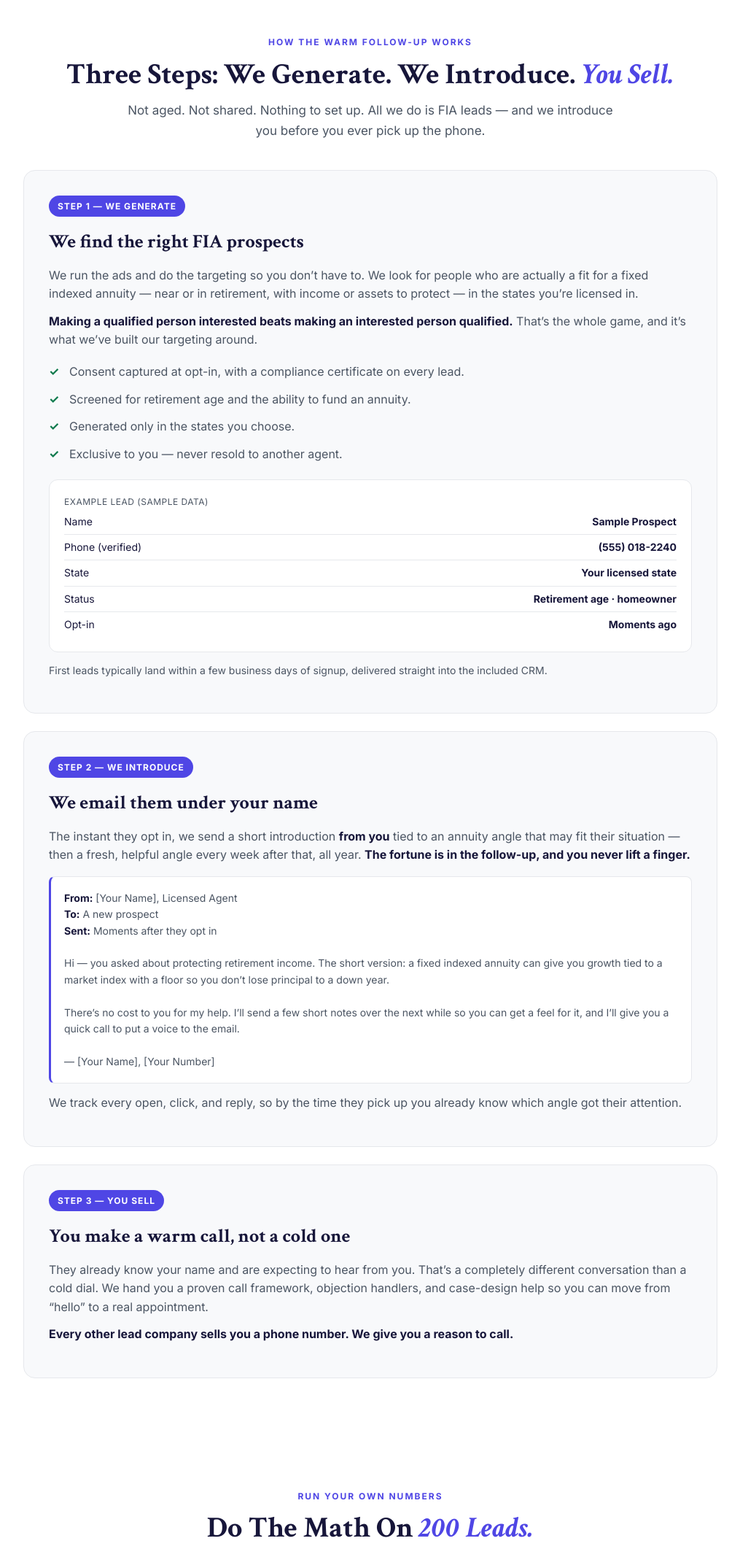
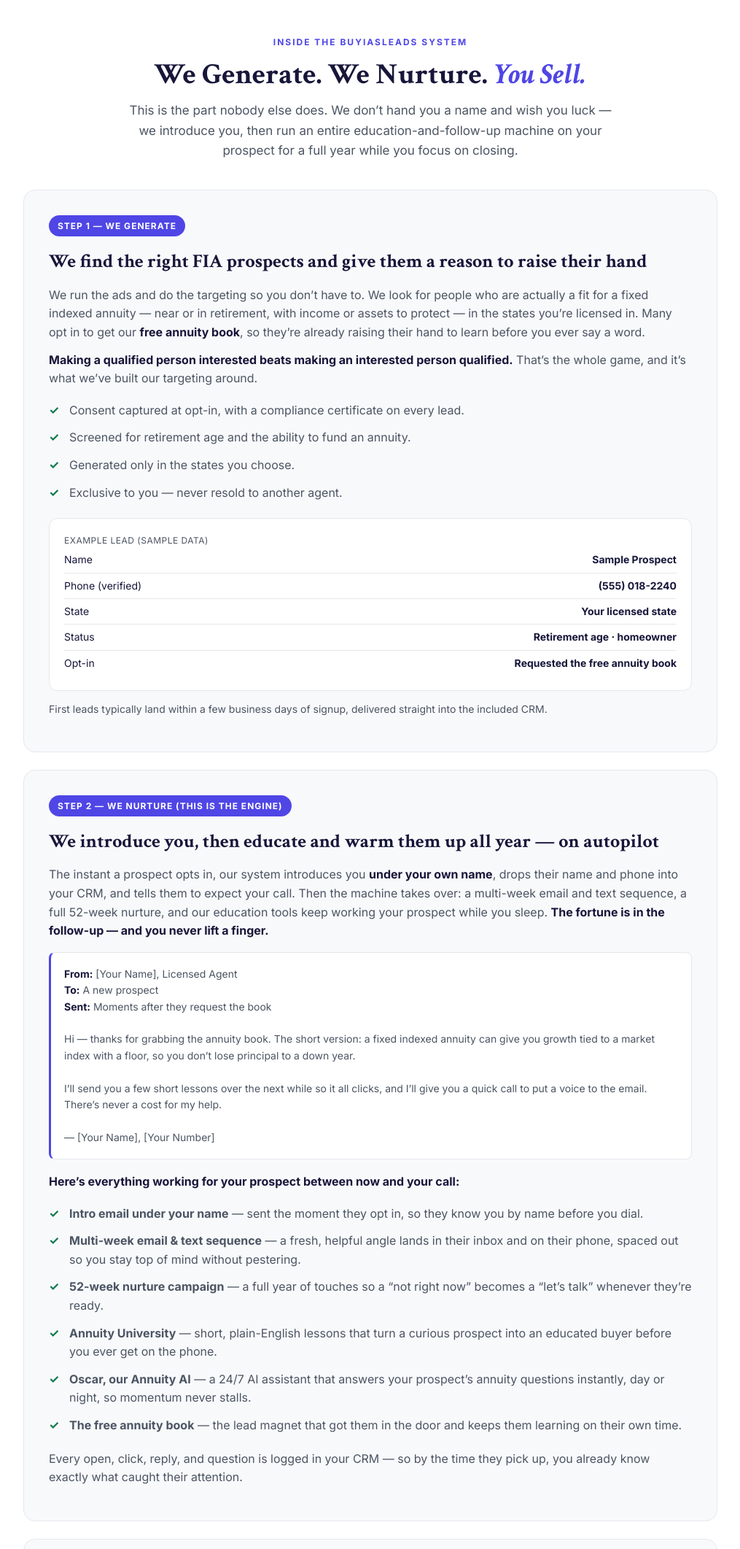
Before and after one commit to stevenson-pacificridgeway/buyiasleads, a website: page fia-leads.html in a window 1280 px wide. Shown: the part 2160-4283 px from the top of the page at 73% size, without its empty margins (132-1147 px from the left). Drawn offline with Linux system fonts and the light colour scheme.

Commit message:
FIA page: dial nurture flow to real system (Annuity University, Oscar AI, 52-week, book); ignore local ad assets

```diff
--- a/fia-leads.html
+++ b/fia-leads.html
@@ -226,14 +226,14 @@
 
     <!-- HOW IT WORKS -->
     <section>
-        <div class="eyebrow">How The Warm Follow-Up Works</div>
-        <h2 class="h2">Three Steps: We Generate. We Introduce. <span class="accent">You Sell.</span></h2>
-        <p class="lead">Not aged. Not shared. Nothing to set up. All we do is FIA leads &mdash; and we introduce you before you ever pick up the phone.</p>
+        <div class="eyebrow">Inside The BuyIASLeads System</div>
+        <h2 class="h2">We Generate. We Nurture. <span class="accent">You Sell.</span></h2>
+        <p class="lead">This is the part nobody else does. We don&rsquo;t hand you a name and wish you luck &mdash; we introduce you, then run an entire education-and-follow-up machine on your prospect for a full year while you focus on closing.</p>
 
         <div class="step">
             <span class="step-tag">Step 1 &mdash; We Generate</span>
-            <h3>We find the right FIA prospects</h3>
-            <p>We run the ads and do the targeting so you don&rsquo;t have to. We look for people who are actually a fit for a fixed indexed annuity &mdash; near or in retirement, with income or assets to protect &mdash; in the states you&rsquo;re licensed in.</p>
+            <h3>We find the right FIA prospects and give them a reason to raise their hand</h3>
+            <p>We run the ads and do the targeting so you don&rsquo;t have to. We look for people who are actually a fit for a fixed indexed annuity &mdash; near or in retirement, with income or assets to protect &mdash; in the states you&rsquo;re licensed in. Many opt in to get our <strong>free annuity book</strong>, so they&rsquo;re already raising their hand to learn before you ever say a word.</p>
             <p><strong>Making a qualified person interested beats making an interested person qualified.</strong> That&rsquo;s the whole game, and it&rsquo;s what we&rsquo;ve built our targeting around.</p>
             <ul class="checklist">
                 <li>Consent captured at opt-in, with a compliance certificate on every lead.</li>
@@ -247,31 +247,40 @@
                 <div class="row"><span>Phone (verified)</span><strong>(555) 018-2240</strong></div>
                 <div class="row"><span>State</span><strong>Your licensed state</strong></div>
                 <div class="row"><span>Status</span><strong>Retirement age &middot; homeowner</strong></div>
-                <div class="row"><span>Opt-in</span><strong>Moments ago</strong></div>
+                <div class="row"><span>Opt-in</span><strong>Requested the free annuity book</strong></div>
             </div>
             <p style="margin-top:14px;font-size:14px;">First leads typically land within a few business days of signup, delivered straight into the included CRM.</p>
         </div>
 
         <div class="step">
-            <span class="step-tag">Step 2 &mdash; We Introduce</span>
-            <h3>We email them under your name</h3>
-            <p>The instant they opt in, we send a short introduction <strong>from you</strong> tied to an annuity angle that may fit their situation &mdash; then a fresh, helpful angle every week after that, all year. <strong>The fortune is in the follow-up, and you never lift a finger.</strong></p>
+            <span class="step-tag">Step 2 &mdash; We Nurture (This Is The Engine)</span>
+            <h3>We introduce you, then educate and warm them up all year &mdash; on autopilot</h3>
+            <p>The instant a prospect opts in, our system introduces you <strong>under your own name</strong>, drops their name and phone into your CRM, and tells them to expect your call. Then the machine takes over: a multi-week email and text sequence, a full 52-week nurture, and our education tools keep working your prospect while you sleep. <strong>The fortune is in the follow-up &mdash; and you never lift a finger.</strong></p>
             <div class="email">
                 <strong>From:</strong> [Your Name], Licensed Agent<br>
                 <strong>To:</strong> A new prospect<br>
-                <strong>Sent:</strong> Moments after they opt in<br><br>
-                Hi &mdash; you asked about protecting retirement income. The short version: a fixed indexed annuity can give you growth tied to a market index with a floor so you don&rsquo;t lose principal to a down year.<br><br>
-                There&rsquo;s no cost to you for my help. I&rsquo;ll send a few short notes over the next while so you can get a feel for it, and I&rsquo;ll give you a quick call to put a voice to the email.<br><br>
+                <strong>Sent:</strong> Moments after they request the book<br><br>
+                Hi &mdash; thanks for grabbing the annuity book. The short version: a fixed indexed annuity can give you growth tied to a market index with a floor, so you don&rsquo;t lose principal to a down year.<br><br>
+                I&rsquo;ll send you a few short lessons over the next while so it all clicks, and I&rsquo;ll give you a quick call to put a voice to the email. There&rsquo;s never a cost for my help.<br><br>
                 &mdash; [Your Name], [Your Number]
             </div>
-            <p style="margin-top:14px;">We track every open, click, and reply, so by the time they pick up you already know which angle got their attention.</p>
+            <p style="margin-top:18px;"><strong>Here&rsquo;s everything working for your prospect between now and your call:</strong></p>
+            <ul class="checklist">
+                <li><strong>Intro email under your name</strong> &mdash; sent the moment they opt in, so they know you by name before you dial.</li>
+                <li><strong>Multi-week email &amp; text sequence</strong> &mdash; a fresh, helpful angle lands in their inbox and on their phone, spaced out so you stay top of mind without pestering.</li>
+                <li><strong>52-week nurture campaign</strong> &mdash; a full year of touches so a &ldquo;not right now&rdquo; becomes a &ldquo;let&rsquo;s talk&rdquo; whenever they&rsquo;re ready.</li>
+                <li><strong>Annuity University</strong> &mdash; short, plain-English lessons that turn a curious prospect into an educated buyer before you ever get on the phone.</li>
+                <li><strong>Oscar, our Annuity AI</strong> &mdash; a 24/7 AI assistant that answers your prospect&rsquo;s annuity questions instantly, day or night, so momentum never stalls.</li>
+                <li><strong>The free annuity book</strong> &mdash; the lead magnet that got them in the door and keeps them learning on their own time.</li>
+            </ul>
+            <p style="margin-top:14px;">Every open, click, reply, and question is logged in your CRM &mdash; so by the time they pick up, you already know exactly what caught their attention.</p>
         </div>
 
         <div class="step">
             <span class="step-tag">Step 3 &mdash; You Sell</span>
             <h3>You make a warm call, not a cold one</h3>
-            <p>They already know your name and are expecting to hear from you. That&rsquo;s a completely different conversation than a cold dial. We hand you a proven call framework, objection handlers, and case-design help so you can move from &ldquo;hello&rdquo; to a real appointment.</p>
-            <p><strong>Every other lead company sells you a phone number. We give you a reason to call.</strong></p>
+            <p>By the time you dial, your prospect knows your name, has read the book, has been through Annuity University lessons, and may have already asked Oscar their toughest questions. They&rsquo;re expecting to hear from you. That&rsquo;s a completely different conversation than a cold dial &mdash; and we hand you the proven call framework, objection handlers, and case-design help to take it from &ldquo;hello&rdquo; to a real appointment.</p>
+            <p><strong>Every other lead company sells you a phone number. We hand you an educated, warmed-up prospect and a reason to call.</strong></p>
         </div>
     </section>
 
@@ -348,7 +357,15 @@
                 <div class="val">Included</div>
             </div>
             <div class="stack-item">
-                <div class="desc"><strong>Automated Follow-Up System</strong><span>Intro email under your name, then a fresh angle every week, all year.</span></div>
+                <div class="desc"><strong>Automated Nurture Engine</strong><span>Intro under your name, multi-week email &amp; text sequence, then a fresh angle every week for a full 52 weeks.</span></div>
+                <div class="val">Included</div>
+            </div>
+            <div class="stack-item">
+                <div class="desc"><strong>Annuity University &amp; Free Book</strong><span>Plain-English lessons and a lead-magnet book that educate your prospect before you ever call.</span></div>
+                <div class="val">Included</div>
+            </div>
+            <div class="stack-item">
+                <div class="desc"><strong>Oscar &mdash; Your Annuity AI</strong><span>A 24/7 AI assistant answering your prospects&rsquo; annuity questions instantly, day or night.</span></div>
                 <div class="val">Included</div>
             </div>
             <div class="stack-item">
```
Also changed, not shown: 1 other file.
